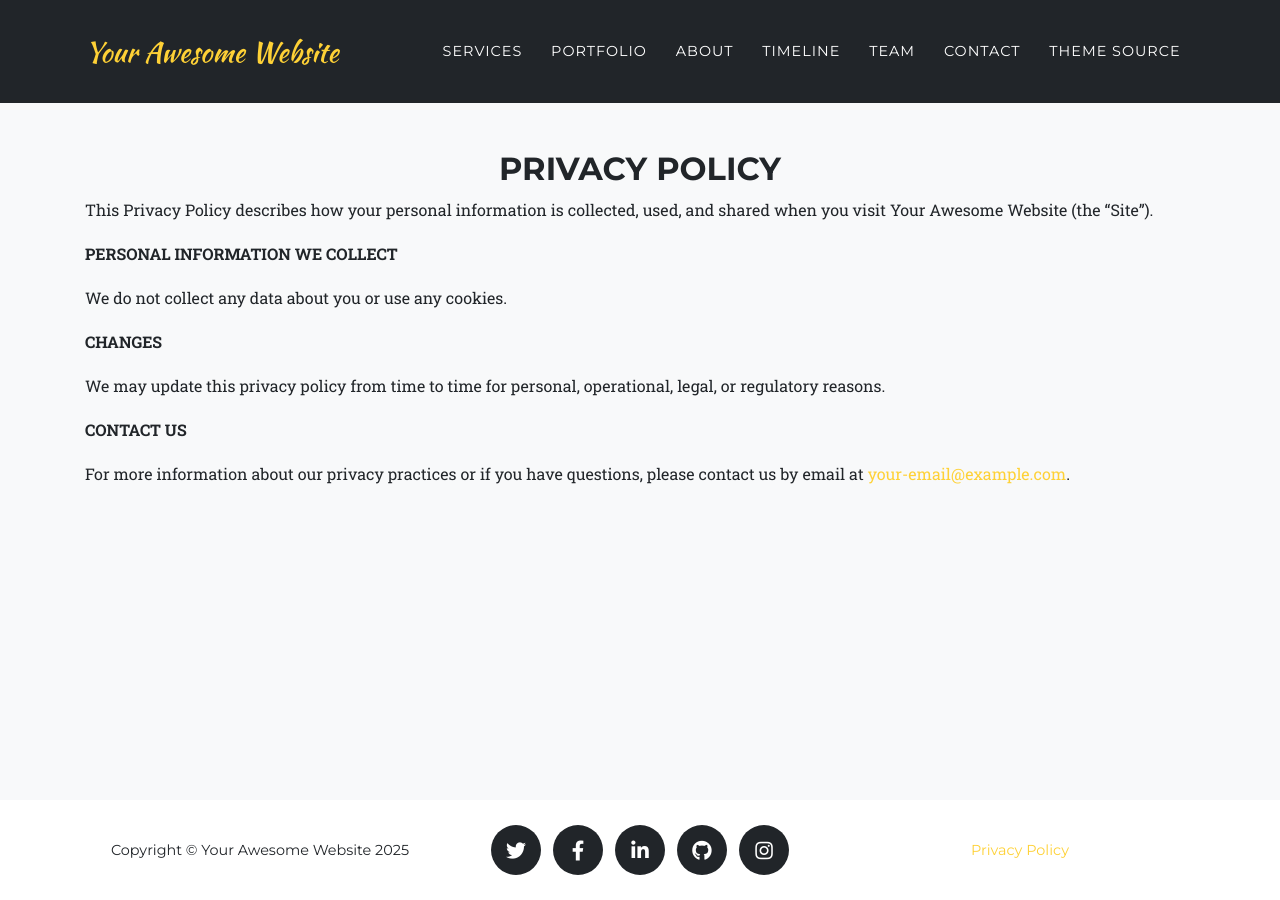
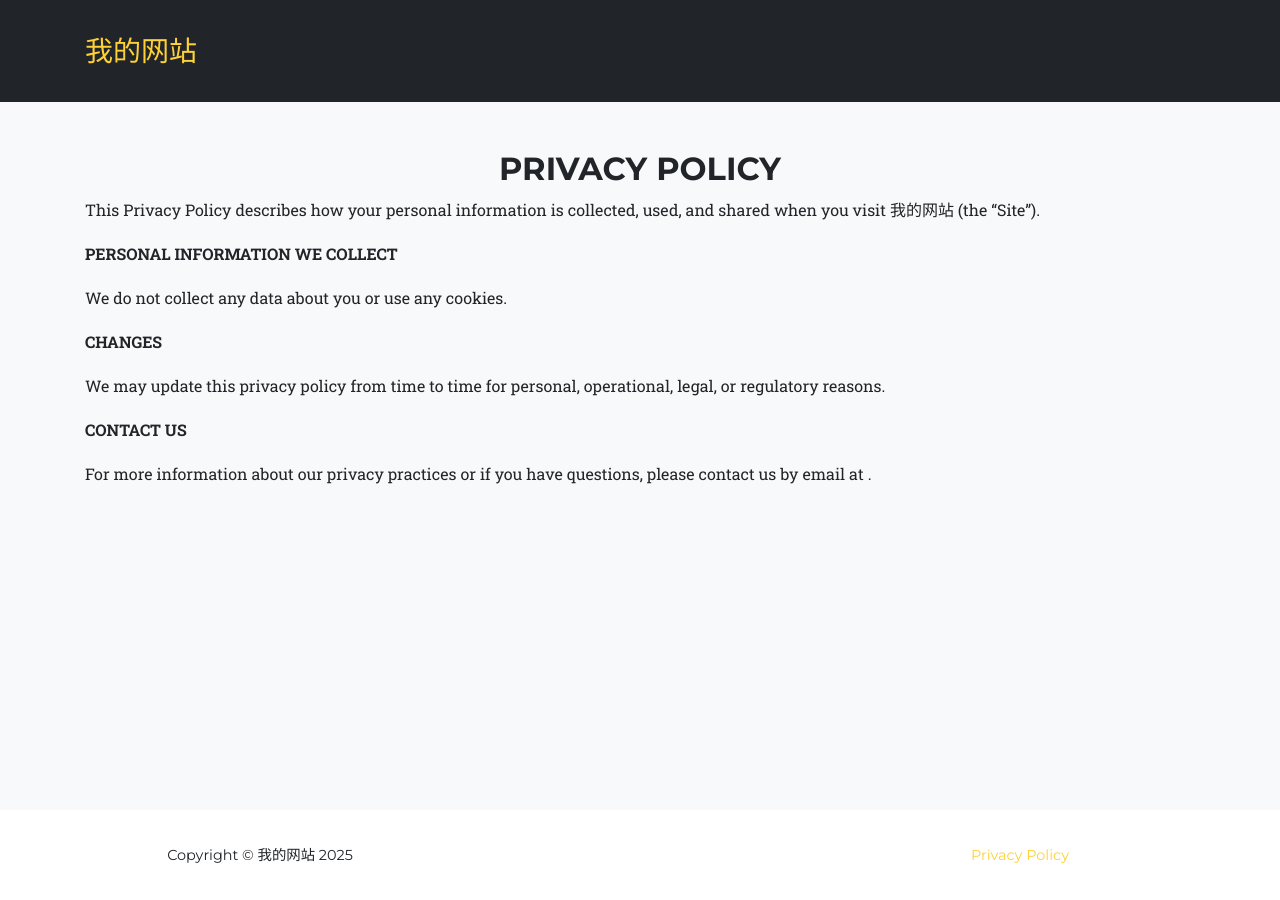
Before and after one commit to lizhijiao110/agency-jekyll-theme, a Jekyll site: the page built from legal.md, in a window 1280 px wide. Built offline with Jekyll 4.4.1, drawn with Linux system fonts in a browser that asks for light colours; some web fonts are replaced; part of the change alters nothing that is shown.

Commit message:
Update _config.yml

```diff
--- a/_config.yml
+++ b/_config.yml
@@ -1,39 +1,7 @@
-# Welcome to Jekyll!
-#
-# This config file is meant for settings that affect your whole blog, values
-# which you are expected to set up once and rarely edit after that.
-
-# If you change this file, please restart the server process.
-
-# Site settings
-# are used to personalize your new site. If you look in the HTML files,
-# you will see them accessed via {{ site.title }}, {{ site.email }}, and so on.
-# You can create any custom variable you would like, and they will be accessible
-# in the templates via {{ site.myvariable }}.
-
-theme: jekyll-agency
-
-url    : "" # the base hostname & protocol for your site, e.g. http://example.com
-baseurl: "" # the subpath of your site, e.g. /blog
-
-title      : Your Awesome Website
-email      : your-email@example.com #this is also the email contact forms will go to
-description: "Site description"
-author     : Your Name
-# logo:     #optional, defaults to site title
-  # path: assets\img\clients\creative-market.jpg
-  # height: 60 #height in px, defaults to 52px
-
-locale: "en-US" # See available languages in _data/sitetext.yml
-
-analytics:
-  google: #Google Analytics tracking code here
-
-collections:
-  portfolio:
-
-markdown: kramdown
-
-# Uncomment following line to use Formspree form ID based URL instead of email based URL
-# Details: https://help.formspree.io/hc/en-us/articles/360017735154-How-to-prevent-spam
-# formspree_form_path: "f/a_form_id"
+title: "我的网站"
+description: "欢迎访问我的 GitHub Pages 网站"
+url: "https://lizhijiao10.github.io"
+baseurl: ""
+theme: minima
+plugins:
+  - jekyll-feed
```
